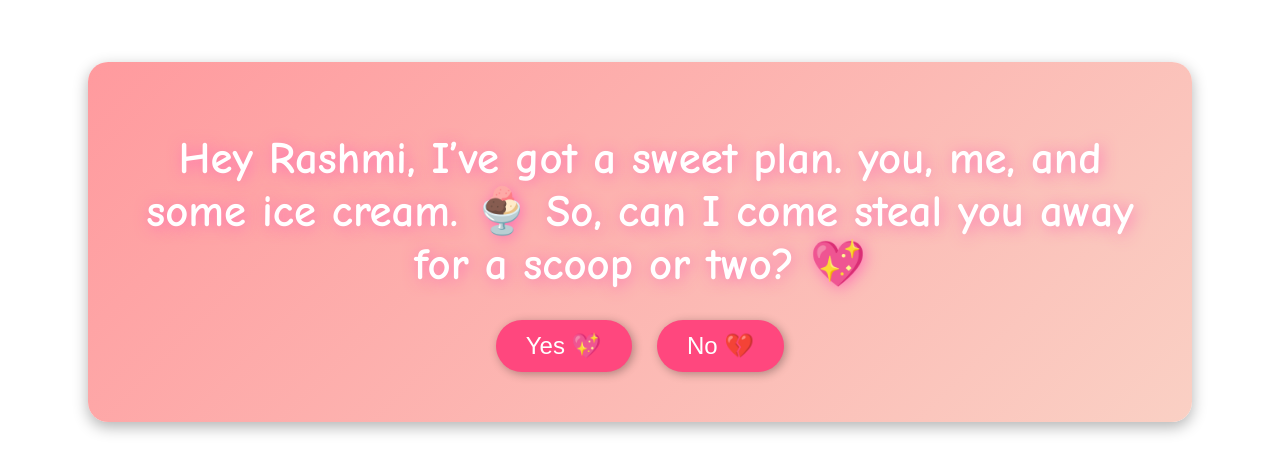
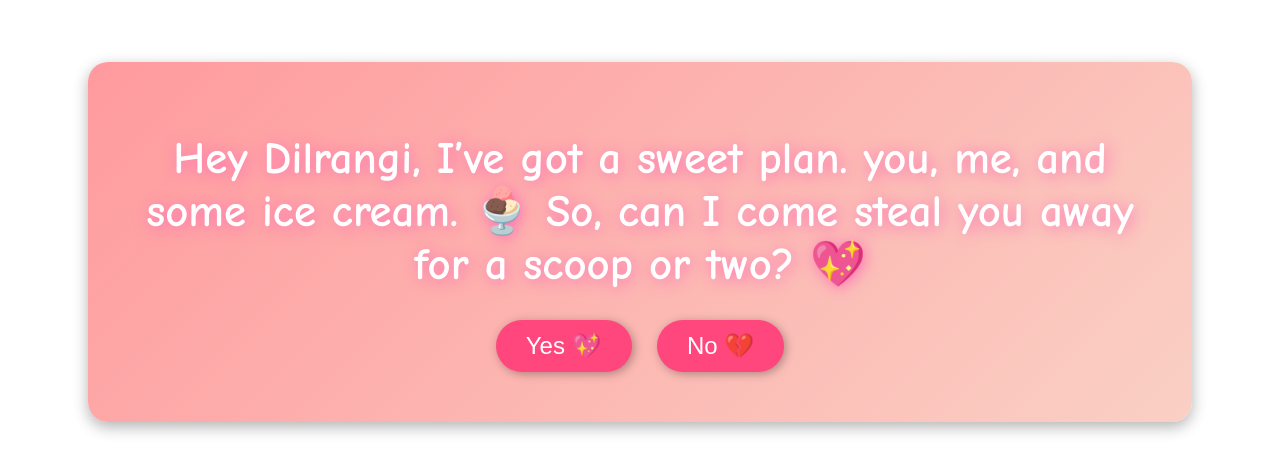
Before and after one commit to Kaweesha-D/bae_forever, a plain HTML site: page index.html in a window 1280 px wide. Shown: the part 158-630 px from the top of the page. Drawn offline with Linux system fonts and the light colour scheme.

Commit message:
Update index.html

```diff
--- a/index.html
+++ b/index.html
@@ -9,7 +9,7 @@
 <body>
     <!-- Slide 1: Starting Question -->
     <div class="slide" id="slide1">
-        <h1>Hey Rashmi, I’ve got a sweet plan. you, me, and some ice cream. 🍨 So, can I come steal you away for a scoop or two? 💖</h1>
+        <h1>Hey Dilrangi, I’ve got a sweet plan. you, me, and some ice cream. 🍨 So, can I come steal you away for a scoop or two? 💖</h1>
         <button onclick="showSlide('statement')">Yes 💖</button>
         <button onclick="showSlide('slide2')">No 💔</button>
     </div>
```
